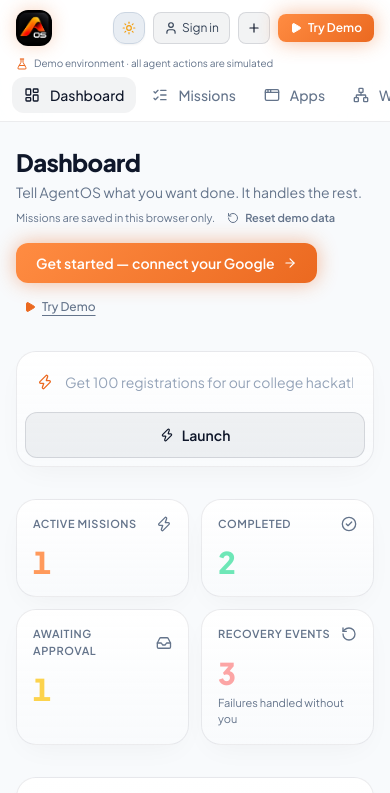
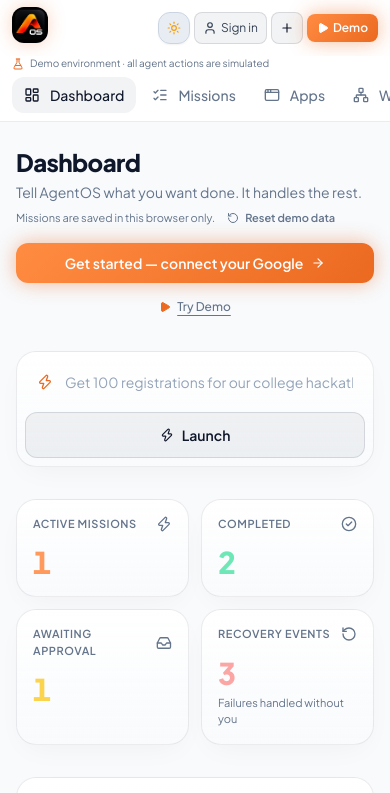
Before and after one commit to ALN-web/AgentOS, a React (Vite) app: page /app in a window 390 px wide. Shown: the top 793 px of the page. Built offline with nearby package versions, Linux system fonts and the light colour scheme; no server answers.

Commit message:
feat(frontend): phone-width flow layout and touch ergonomics (#102) (#113)

```diff
--- a/src/app/AppLayout.jsx
+++ b/src/app/AppLayout.jsx
@@ -125,9 +125,11 @@
 
       {/* Mobile header */}
       <header className="lg:hidden sticky top-0 z-40 bg-black/85 backdrop-blur-xl border-b border-white/5">
-        <div className="px-4 h-14 flex items-center justify-between">
-          <Logo size="sm" />
-          <div className="flex items-center gap-2">
+        <div className="px-3 sm:px-4 h-14 flex items-center justify-between gap-1.5 overflow-hidden">
+          <div className="shrink-0">
+            <Logo size="sm" />
+          </div>
+          <div className="flex items-center gap-1 sm:gap-2 shrink-0">
             <ThemeToggle size="sm" />
             {isAuthenticated ? (
               <button
@@ -143,7 +145,7 @@
             ) : (
               <NavLink
                 to={`/login?next=${encodeURIComponent(pathname)}`}
-                className="btn-dark px-2.5 h-8 rounded-lg flex items-center gap-1 text-xs text-gray-300 hover:text-white"
+                className="btn-dark px-2 sm:px-2.5 h-8 rounded-lg flex items-center gap-1 text-xs text-gray-300 hover:text-white"
               >
                 <User className="w-3.5 h-3.5" />
                 <span className="text-xs">Sign in</span>
@@ -152,15 +154,16 @@
             <button onClick={() => openLauncher()} aria-label="New mission" className="btn-dark w-8 h-8 rounded-lg flex items-center justify-center">
               <Plus className="w-3.5 h-3.5" />
             </button>
-            <button onClick={tryDemo} className="btn-orange px-3 py-1.5 rounded-lg text-xs font-semibold flex items-center gap-1.5">
+            <button onClick={tryDemo} className="btn-orange px-2.5 sm:px-3 py-1.5 rounded-lg text-xs font-semibold flex items-center gap-1 shrink-0">
               <Play className="w-3 h-3 fill-current" />
-              Try Demo
+              <span className="hidden xs:inline sm:inline">Try </span>
+              <span>Demo</span>
             </button>
           </div>
         </div>
-        <div className="px-4 pb-1.5 flex items-center gap-1.5 text-[10px] text-gray-500">
-          <FlaskConical className="w-3 h-3 text-[#eb6920]" />
-          Demo environment · all agent actions are simulated
+        <div className="px-3 sm:px-4 pb-1.5 flex items-center gap-1.5 text-[10px] text-gray-500 truncate">
+          <FlaskConical className="w-3 h-3 text-[#eb6920] shrink-0" />
+          <span className="truncate">Demo environment · all agent actions are simulated</span>
         </div>
         <nav className="px-3 pb-2 flex gap-1 overflow-x-auto no-scrollbar" aria-label="Console">
           <NavItems pending={pending} compact />
--- a/src/app/Dashboard.jsx
+++ b/src/app/Dashboard.jsx
@@ -76,11 +76,11 @@
             <ResetDemoButton />
           </p>
         </div>
-        <div className="flex flex-col sm:flex-row items-start sm:items-center gap-3 self-start sm:self-auto">
+        <div className="flex flex-col sm:flex-row items-stretch sm:items-center gap-3 self-stretch sm:self-auto w-full sm:w-auto">
           <button
             type="button"
             onClick={handleGetStarted}
-            className="btn-orange px-5 py-2.5 rounded-xl text-sm font-semibold flex items-center gap-2 shadow-[0_0_20px_rgba(235,105,32,0.25)]"
+            className="w-full sm:w-auto btn-orange px-5 py-2.5 rounded-xl text-sm font-semibold flex items-center justify-center gap-2 shadow-[0_0_20px_rgba(235,105,32,0.25)]"
           >
             <span>Get started — connect your Google</span>
             <ArrowRight className="w-3.5 h-3.5" />
@@ -88,7 +88,7 @@
           <button
             type="button"
             onClick={() => navigate(`/app/missions/${startDemo()}`)}
-            className="text-xs text-gray-400 hover:text-white underline underline-offset-4 font-medium flex items-center gap-1.5 px-2 py-1 transition-colors"
+            className="text-xs text-gray-400 hover:text-white underline underline-offset-4 font-medium flex items-center justify-center sm:justify-start gap-1.5 px-2 py-1 transition-colors self-center sm:self-auto"
           >
             <Play className="w-3 h-3 fill-current text-[#eb6920]" />
             <span>Try Demo</span>
--- a/src/components/NewMissionModal.jsx
+++ b/src/components/NewMissionModal.jsx
@@ -415,7 +415,7 @@
             animate={{ opacity: 1, y: 0, scale: 1 }}
             exit={{ opacity: 0, y: 8, scale: 0.98 }}
             transition={{ type: 'spring', stiffness: 380, damping: 32 }}
-            className="relative w-full max-w-xl max-h-[92vh] overflow-y-auto bg-[#0e0c15] border border-white/10 rounded-3xl p-6 sm:p-8 shadow-[0_25px_70px_rgba(0,0,0,0.95)]"
+            className="relative w-full max-w-xl max-h-[92vh] overflow-y-auto bg-[#0e0c15] border border-white/10 rounded-2xl sm:rounded-3xl p-5 sm:p-8 shadow-[0_25px_70px_rgba(0,0,0,0.95)]"
           >
             <div className="absolute -top-20 -right-20 w-64 h-64 bg-[#eb6920]/15 rounded-full blur-3xl pointer-events-none" />
 
@@ -528,7 +528,7 @@
                           {isLiveAvailable ? 'Backend Live Mode Available' : backendStatus?.status === 'connected' ? 'Live Mode Unavailable' : 'Connecting to live server…'}
                         </span>
                       </div>
-                      <div className="grid grid-cols-2 gap-2">
+                      <div className="grid grid-cols-1 sm:grid-cols-2 gap-2">
                         <button
                           type="button"
                           onClick={() => handleSelectMode('demo')}
@@ -659,7 +659,7 @@
                           {isLiveAvailable ? 'Backend Live Mode Available' : 'Live Mode Unavailable'}
                         </span>
                       </div>
-                      <div className="grid grid-cols-2 gap-2">
+                      <div className="grid grid-cols-1 sm:grid-cols-2 gap-2">
                         <button
                           type="button"
                           onClick={() => handleSelectMode('demo')}
--- a/src/landing/Hero.jsx
+++ b/src/landing/Hero.jsx
@@ -121,7 +121,7 @@
         </div>
 
         <div className="text-center max-w-4xl mx-auto mb-10">
-          <h1 className="text-5xl sm:text-6xl md:text-7xl font-extrabold tracking-tight text-white leading-[1.05] mb-6">
+          <h1 className="text-4xl sm:text-6xl md:text-7xl font-extrabold tracking-tight text-white leading-[1.08] mb-6">
             Your autonomous <br />
             <span className="bg-gradient-to-r from-[#ffb37a] via-[#ff8c42] to-[#eb6920] bg-clip-text text-transparent">agent for everyday apps</span>
           </h1>
@@ -133,13 +133,13 @@
         <div className="flex flex-col sm:flex-row items-center justify-center gap-4 mb-3">
           <button
             onClick={handleGetStarted}
-            className="w-full sm:w-auto px-8 py-4 rounded-full text-sm sm:text-base font-bold tracking-wide btn-orange flex items-center justify-center gap-2.5 shadow-[0_0_30px_rgba(235,105,32,0.35)] hover:shadow-[0_0_40px_rgba(235,105,32,0.5)] transition-all group"
+            className="w-full sm:w-auto px-6 sm:px-8 py-3.5 sm:py-4 rounded-full text-sm sm:text-base font-bold tracking-wide btn-orange flex items-center justify-center gap-2.5 shadow-[0_0_30px_rgba(235,105,32,0.35)] hover:shadow-[0_0_40px_rgba(235,105,32,0.5)] transition-all group"
           >
             <span>Get started — connect your Google</span>
             <ArrowRight className="w-4 h-4 transition-transform group-hover:translate-x-1" />
           </button>
         </div>
-        <div className="flex items-center justify-center gap-3 text-xs text-gray-400 mb-6">
+        <div className="flex flex-wrap items-center justify-center gap-2 sm:gap-3 text-xs text-gray-400 mb-6 px-2">
           <span>Want to explore without connecting?</span>
           <button
             onClick={runDemo}
```
Also changed, not shown: src/live/GoogleConnectControl.jsx (+6 -6 lines), 1 other file (tests, documents, lock files or other folders).
